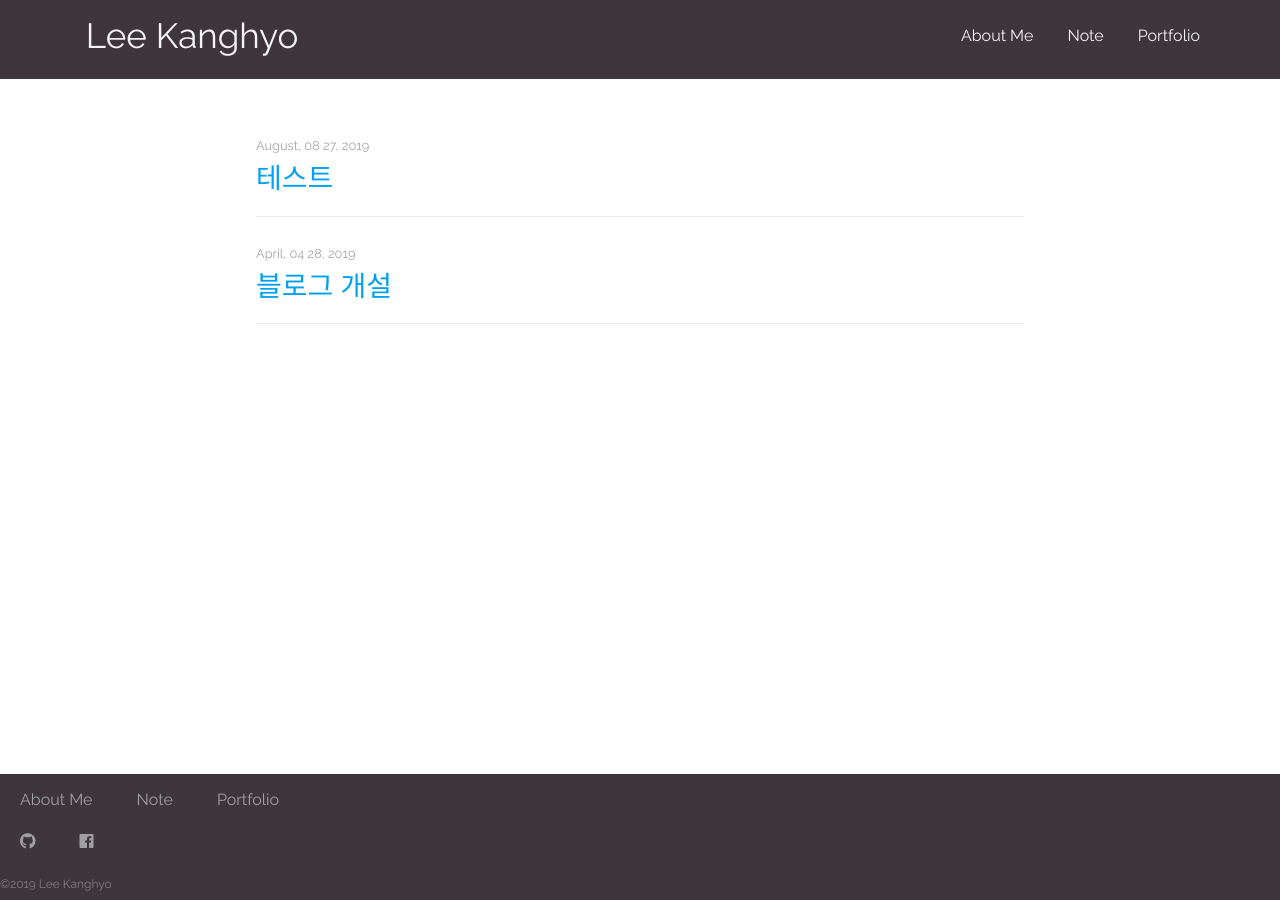
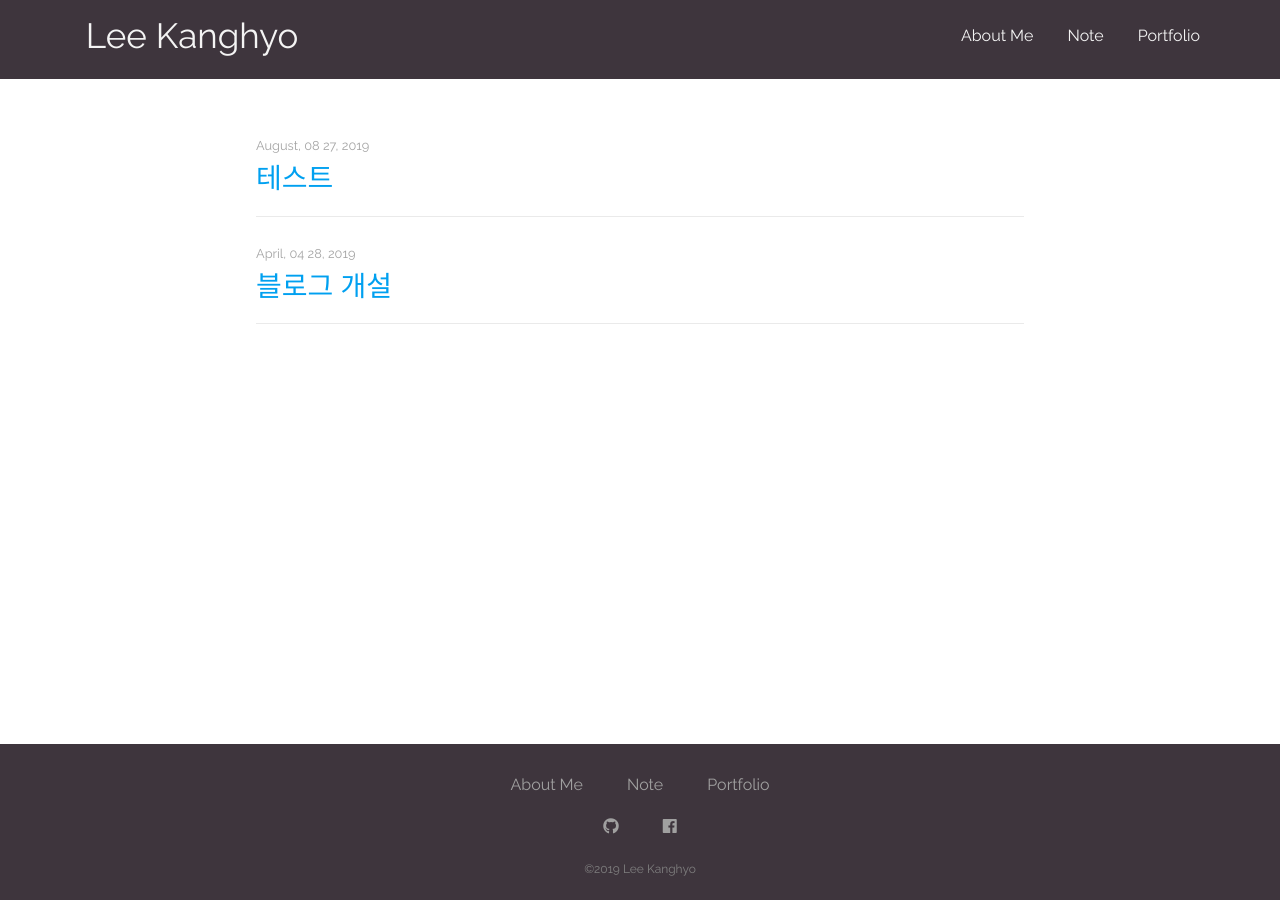
Before and after one commit to overload-dev/leekanghyo.github.io, a Jekyll site: the page built from Note.html, in a window 1280 px wide. Built offline with Jekyll 4.4.1, drawn with Linux system fonts in a browser that asks for light colours; nearby versions of some CDN libraries.

Commit message:
Update style.scss

```diff
--- a/assets/css/style.scss
+++ b/assets/css/style.scss
@@ -18,25 +18,30 @@ $backquote_background_color: #eaeaea;
 @import url('//fonts.googleapis.com/css?family=Roboto+Slab:400,100,300,700');
 @import url('//fonts.googleapis.com/css?family=Raleway');
 
-html, body {
-  position: relative;
-  min-height: 100%;
-  margin: 0;
+
+html {
+    position: relative;
+    min-height: 100%;
+    margin: 0;
 }
 
 body {
   font-family: 'Raleway', sans-serif;
   font-size: $base_font_size;
   color: $base_font_color;
+  min-height: 100%;
   line-height: 32px;
 }
 
 footer {
     background-color: #3e353d;
-    position:fixed;
+    position: absolute;
+    right: 0;
+    left: 0;
     bottom: 0;
-    left: 0;
-    right: 0;
+    width: 100%;
+    padding: 15px 0;
+    text-align: center;
 }
 
 .site-header{
```
